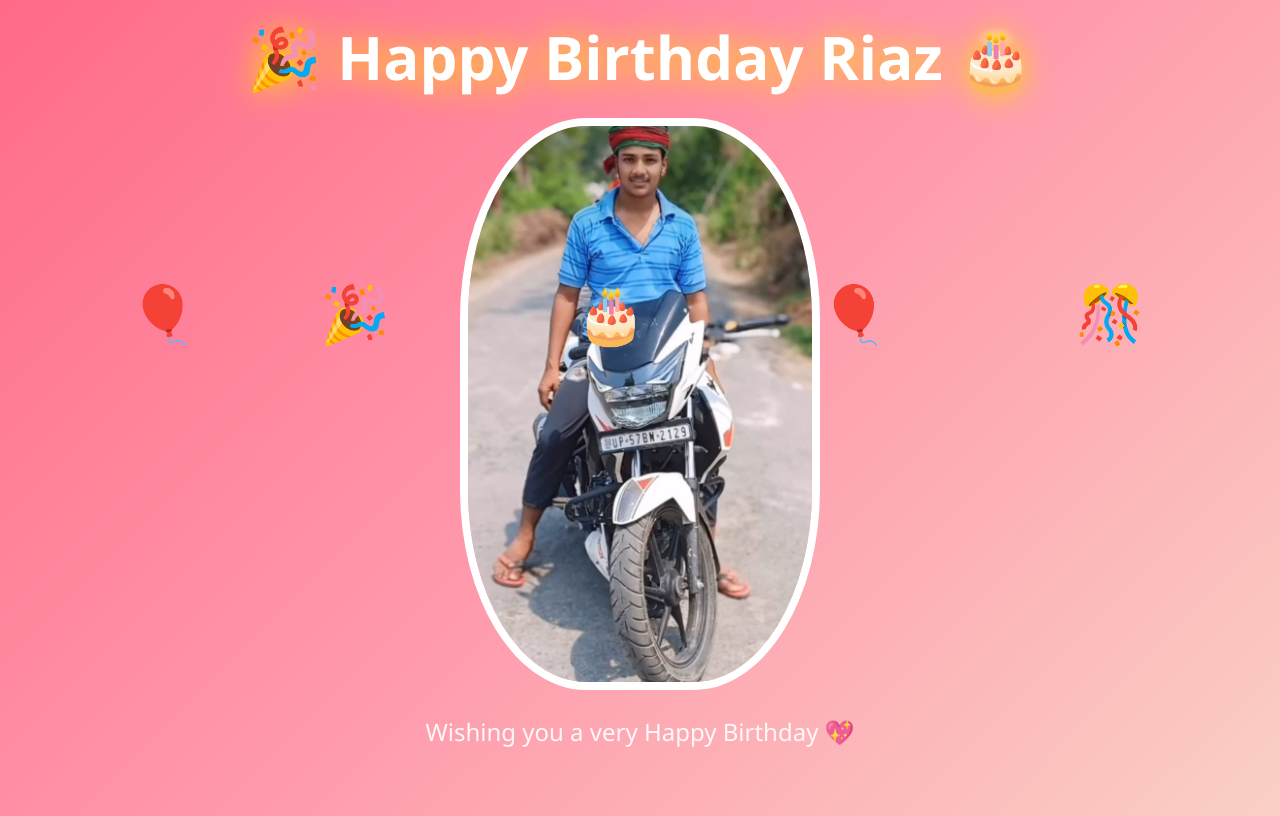
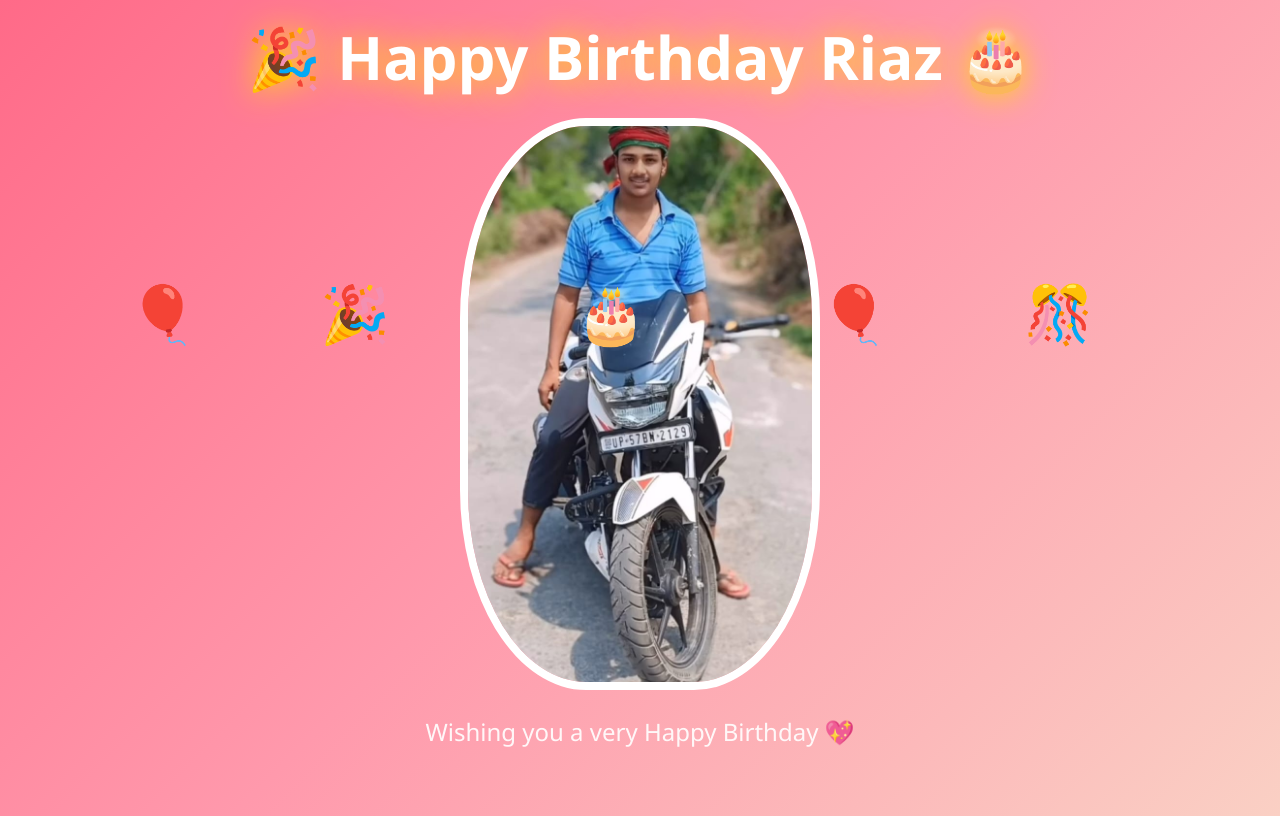
Before and after one commit to Imran-Acer/bir, a plain HTML site: page index.html in a window 1280 px wide. Drawn offline with Linux system fonts and the light colour scheme.

Commit message:
Update index.html

```diff
--- a/index.html
+++ b/index.html
@@ -127,7 +127,7 @@ p{
 <div class="balloon" style="left:25%">🎉</div>
 <div class="balloon" style="left:45%">🎂</div>
 <div class="balloon" style="left:64%">🎈</div>
-<div class="balloon" style="left:84%">🎊</div>
+<div class="balloon" style="left:80%">🎊</div>
 
 <audio autoplay loop>
   <source src="music.mp3" type="audio/mpeg">
```
